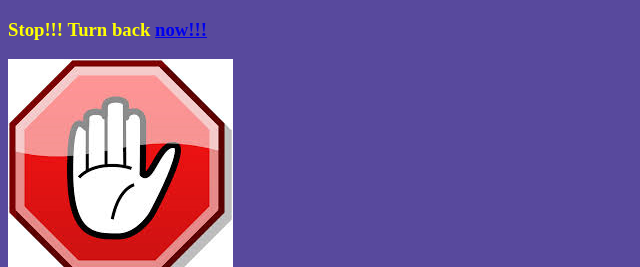
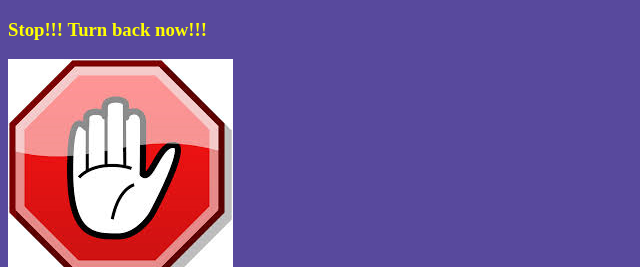
Before and after one commit to Haven101/Haven101.github.io, a plain HTML site: page new 1.html in a window 1280 px wide. Shown: the top 267 px of the page, 0-640 px from the left. Drawn offline with Linux system fonts and the light colour scheme.

Commit message:
deleted link

```diff
--- a/new 1.html
+++ b/new 1.html
@@ -6,7 +6,7 @@
 </head>
 <body>
 
-<h3> <p> Stop!!! Turn back <a href= "index.html"> now!!! </a> </p> </h3>
+<h3> <p> Stop!!! Turn back now!!! </p> </h3>
 <a href= "new 2.html"> <img src= "images/stop sign.png"/> </a>
 </body>
 </html>
```
